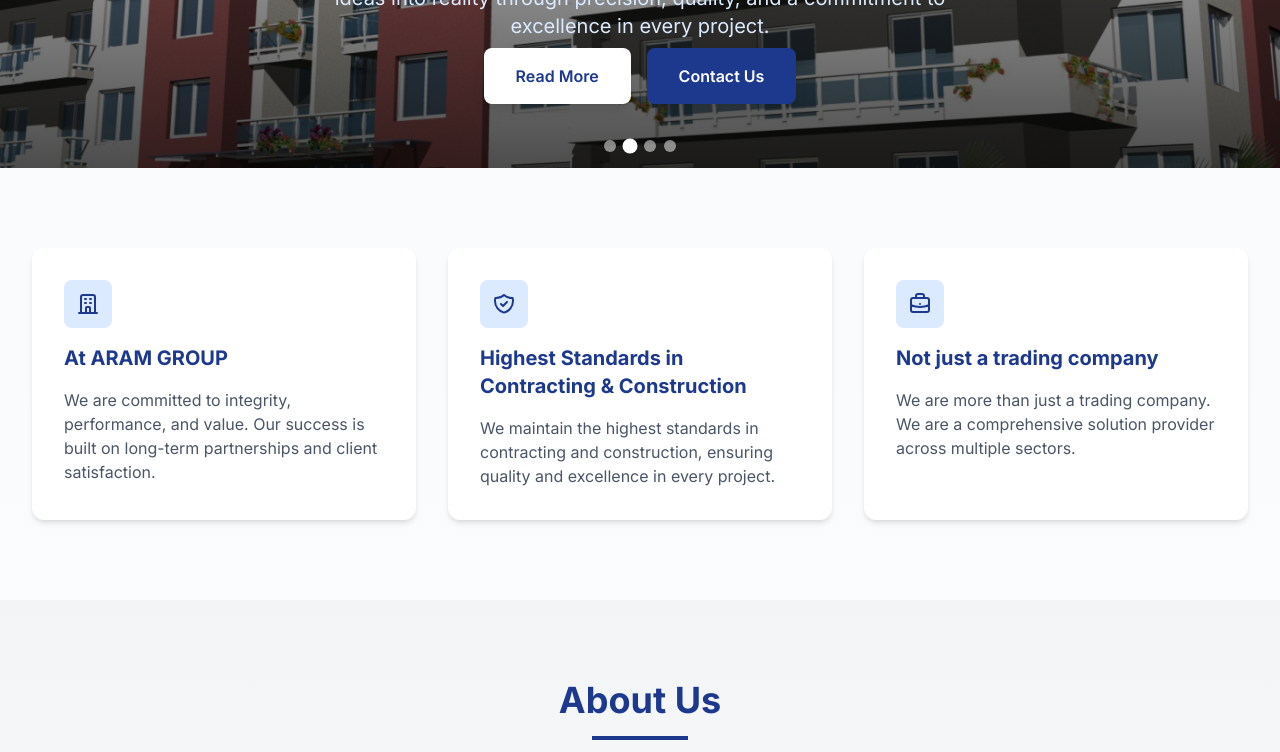
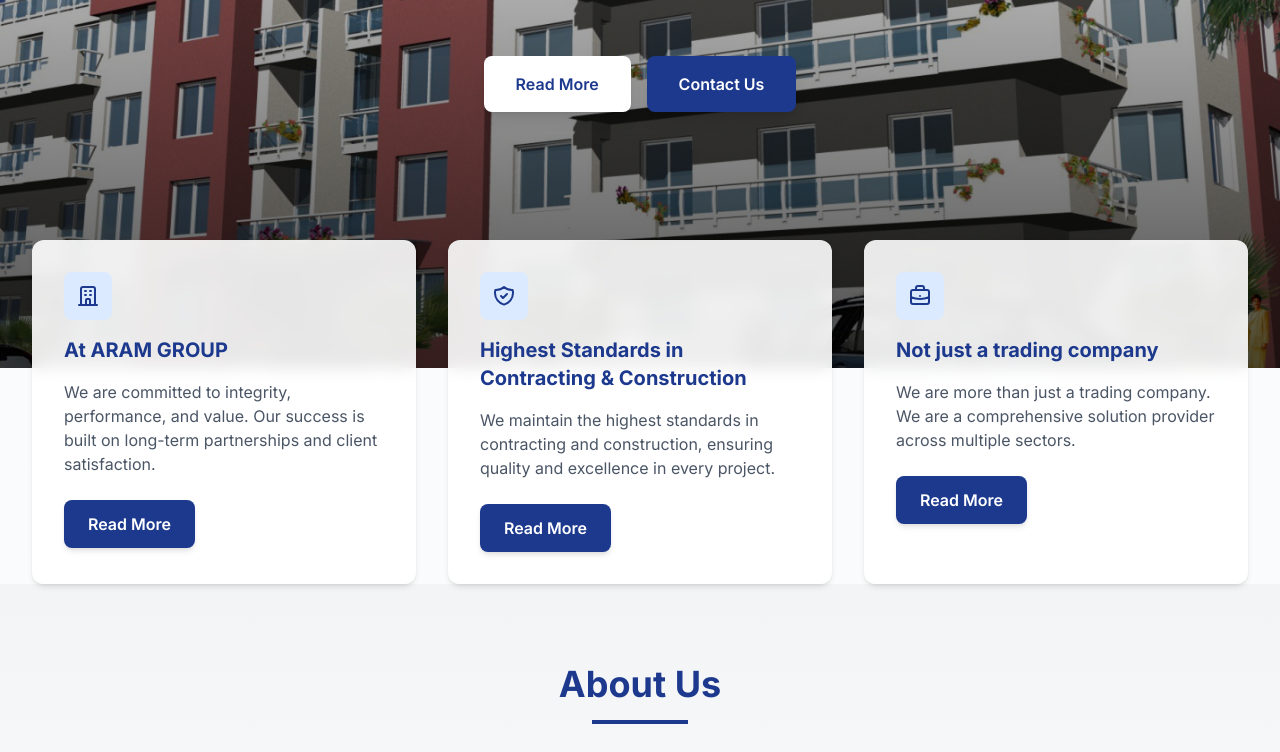
Before and after one commit to hadi14250/Aram, a Next.js app: page / in a window 1280 px wide. Shown: the part 512-1264 px from the top of the page. Built offline with nearby package versions, Linux system fonts and the light colour scheme.

Commit message:
Changed Slider

```diff
--- a/app/components/HeroSlider.tsx
+++ b/app/components/HeroSlider.tsx
@@ -69,7 +69,7 @@ const HeroSlider = () => {
   };
 
   return (
-    <div className="relative h-full w-full overflow-hidden">
+    <div className="relative h-screen w-full overflow-hidden">
       {slides.map((slide, index) => (
         <div
           key={slide.id}
@@ -81,13 +81,14 @@ const HeroSlider = () => {
             src={slide.image}
             alt={slide.alt}
             fill
-            className="object-cover"
+            className="object-cover w-full h-full"
             priority={index === 0}
+            sizes="100vw"
           />
           <div className="absolute inset-0 bg-gradient-to-t from-black/70 via-black/30 to-transparent"></div>
 
           {/* Slide text content */}
-          <div className={`absolute bottom-32 left-0 right-0 text-center transition-all duration-500 ease-in-out ${
+          <div className={`absolute bottom-96 left-0 right-0 text-center transition-all duration-500 ease-in-out ${
             isTextVisible ? 'opacity-100 translate-y-0' : 'opacity-0 translate-y-4'
           }`}>
             <h2 className="text-4xl md:text-5xl font-bold text-white mb-4">{slide.title}</h2>
@@ -95,7 +96,7 @@ const HeroSlider = () => {
           </div>
 
           {/* Buttons */}
-          <div className={`absolute bottom-16 left-0 right-0 transition-all duration-500 ease-in-out ${
+          <div className={`absolute bottom-64 left-0 right-0 transition-all duration-500 ease-in-out ${
             isButtonsVisible ? 'opacity-100 translate-y-0' : 'opacity-0 translate-y-4'
           }`}>
             <div className="max-w-7xl mx-auto px-4 sm:px-6 lg:px-8 w-full">
--- a/app/page.tsx
+++ b/app/page.tsx
@@ -37,48 +37,66 @@ export default function Home() {
       </header>
 
       {/* Hero Section */}
-      <section className="relative h-[600px] overflow-hidden">
+      <section className="relative h-screen overflow-hidden">
         <div className="absolute inset-0">
           <HeroSlider />
         </div>
       </section>
 
       {/* Summary Information */}
-      <section className="py-20">
+      <section className="relative -mt-32 z-10">
         <div className="max-w-7xl mx-auto px-4 sm:px-6 lg:px-8">
           <div className="grid grid-cols-1 md:grid-cols-3 gap-8">
-            <div className="bg-white p-8 rounded-xl shadow-md hover:shadow-xl transition-all duration-300 transform hover:-translate-y-1">
+            <div className="bg-white/90 backdrop-blur-sm p-8 rounded-xl shadow-md hover:shadow-xl transition-all duration-300 transform hover:-translate-y-1">
               <div className="w-12 h-12 bg-blue-100 rounded-lg flex items-center justify-center mb-4">
                 <svg xmlns="http://www.w3.org/2000/svg" className="h-6 w-6 text-blue-900" fill="none" viewBox="0 0 24 24" stroke="currentColor">
                   <path strokeLinecap="round" strokeLinejoin="round" strokeWidth={2} d="M19 21V5a2 2 0 00-2-2H7a2 2 0 00-2 2v16m14 0h2m-2 0h-5m-9 0H3m2 0h5M9 7h1m-1 4h1m4-4h1m-1 4h1m-5 10v-5a1 1 0 011-1h2a1 1 0 011 1v5m-4 0h4" />
                 </svg>
               </div>
               <h3 className="text-xl font-bold text-blue-900 mb-4">At ARAM GROUP</h3>
-              <p className="text-gray-600">
+              <p className="text-gray-600 mb-6">
                 We are committed to integrity, performance, and value. Our success is built on long-term partnerships and client satisfaction.
               </p>
+              <Link
+                href="/about"
+                className="inline-block bg-blue-900 text-white px-6 py-3 rounded-lg font-semibold hover:bg-blue-800 transform hover:scale-105 transition-all duration-300 shadow-md hover:shadow-lg"
+              >
+                Read More
+              </Link>
             </div>
-            <div className="bg-white p-8 rounded-xl shadow-md hover:shadow-xl transition-all duration-300 transform hover:-translate-y-1">
+            <div className="bg-white/90 backdrop-blur-sm p-8 rounded-xl shadow-md hover:shadow-xl transition-all duration-300 transform hover:-translate-y-1">
               <div className="w-12 h-12 bg-blue-100 rounded-lg flex items-center justify-center mb-4">
                 <svg xmlns="http://www.w3.org/2000/svg" className="h-6 w-6 text-blue-900" fill="none" viewBox="0 0 24 24" stroke="currentColor">
                   <path strokeLinecap="round" strokeLinejoin="round" strokeWidth={2} d="M9 12l2 2 4-4m5.618-4.016A11.955 11.955 0 0112 2.944a11.955 11.955 0 01-8.618 3.04A12.02 12.02 0 003 9c0 5.591 3.824 10.29 9 11.622 5.176-1.332 9-6.03 9-11.622 0-1.042-.133-2.052-.382-3.016z" />
                 </svg>
               </div>
               <h3 className="text-xl font-bold text-blue-900 mb-4">Highest Standards in Contracting & Construction</h3>
-              <p className="text-gray-600">
+              <p className="text-gray-600 mb-6">
                 We maintain the highest standards in contracting and construction, ensuring quality and excellence in every project.
               </p>
+              <Link
+                href="/about"
+                className="inline-block bg-blue-900 text-white px-6 py-3 rounded-lg font-semibold hover:bg-blue-800 transform hover:scale-105 transition-all duration-300 shadow-md hover:shadow-lg"
+              >
+                Read More
+              </Link>
             </div>
-            <div className="bg-white p-8 rounded-xl shadow-md hover:shadow-xl transition-all duration-300 transform hover:-translate-y-1">
+            <div className="bg-white/90 backdrop-blur-sm p-8 rounded-xl shadow-md hover:shadow-xl transition-all duration-300 transform hover:-translate-y-1">
               <div className="w-12 h-12 bg-blue-100 rounded-lg flex items-center justify-center mb-4">
                 <svg xmlns="http://www.w3.org/2000/svg" className="h-6 w-6 text-blue-900" fill="none" viewBox="0 0 24 24" stroke="currentColor">
                   <path strokeLinecap="round" strokeLinejoin="round" strokeWidth={2} d="M21 13.255A23.931 23.931 0 0112 15c-3.183 0-6.22-.62-9-1.745M16 6V4a2 2 0 00-2-2h-4a2 2 0 00-2 2v2m4 6h.01M5 20h14a2 2 0 002-2V8a2 2 0 00-2-2H5a2 2 0 00-2 2v10a2 2 0 002 2z" />
                 </svg>
               </div>
               <h3 className="text-xl font-bold text-blue-900 mb-4">Not just a trading company</h3>
-              <p className="text-gray-600">
+              <p className="text-gray-600 mb-6">
                 We are more than just a trading company. We are a comprehensive solution provider across multiple sectors.
               </p>
+              <Link
+                href="/about"
+                className="inline-block bg-blue-900 text-white px-6 py-3 rounded-lg font-semibold hover:bg-blue-800 transform hover:scale-105 transition-all duration-300 shadow-md hover:shadow-lg"
+              >
+                Read More
+              </Link>
             </div>
           </div>
         </div>
```
